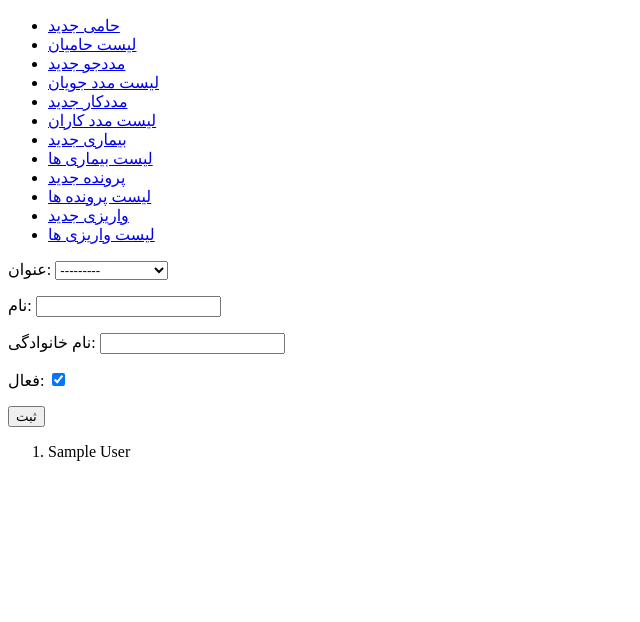
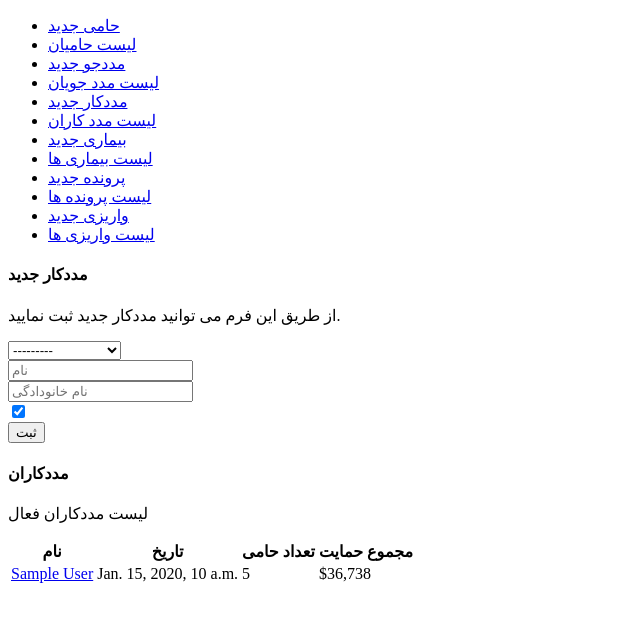
Before and after one commit to b-liva/nk, a Django app: page /caseworker/create/ in a window 1280 px wide. Shown: the top 622 px of the page, without its empty margins (0-640 px from the left). Run offline with Django 3.2, Linux system fonts and the light colour scheme; tables that the repository leaves empty hold one stand-in row (values such as "Sample post").

Commit message:
implementing form and crud for caseworker

```diff
--- a/caseworker/forms.py
+++ b/caseworker/forms.py
@@ -14,3 +14,24 @@ class CaseWorkerModelForm(forms.ModelForm):
             'last_name': 'نام خانوادگی',
             'is_active': 'فعال',
         }
+
+
+        widgets = {
+            'gender': forms.Select(attrs={
+                'class': 'form-control',
+
+            }),
+            'first_name': forms.TextInput(attrs={
+                'class': 'form-control',
+                'placeholder': 'نام',
+
+            }),
+            'last_name': forms.TextInput(attrs={
+                'class': 'form-control',
+                'placeholder': 'نام خانودادگی',
+            }),
+            'is_active': forms.CheckboxInput(attrs={
+                'class': 'form-control',
+                'placeholder': 'فعال',
+            }),
+        }
--- a/caseworker/templates/caseworker/edit_or_create.html
+++ b/caseworker/templates/caseworker/edit_or_create.html
@@ -1,15 +1,45 @@
 {% extends 'core/page_elements/base.html' %}
 {% block content %}
-    <form method="POST">
-        {% csrf_token %}
-        {{ form.as_p }}
-        <button type="submit">ثبت</button>
-    </form>
-    <div>
-        <ol>
-            {% for cw in caseworkers %}
-                <li>{{ cw.first_name }} {{ cw.last_name }}</li>
-            {% endfor %}
-        </ol>
+    <div class="col-md-12">
+        <div class="card">
+            <div class="card-header card-header-primary">
+                <h4 class="card-title">مددکار جدید</h4>
+                <p class="card-category">از طریق این فرم می توانید مددکار جدید ثبت نمایید.</p>
+            </div>
+            <div class="card-body">
+                <form method="POST">
+                    {% csrf_token %}
+                    <div class="row">
+                        <div class="col-md-2">
+                            {{ form.gender }}
+                        </div>
+                        <div class="col-md-4">
+                            <div class="form-group">
+                                {#                                <label class="bmd-label-floating">نام</label>#}
+                                {{ form.first_name }}
+                            </div>
+                        </div>
+                        <div class="col-md-4">
+                            <div class="form-group">
+                                {#                                <label class="bmd-label-floating">Username</label>#}
+                                {{ form.last_name }}
+                            </div>
+                        </div>
+                        <div class="col-md-2">
+                            <div class="form-group">
+                                {#                                <label class="bmd-label-floating">Username</label>#}
+                                {{ form.is_active }}
+                            </div>
+                        </div>
+                    </div>
+
+                    <button type="submit" class="btn btn-primary pull-right">ثبت</button>
+                    <div class="clearfix"></div>
+                </form>
+            </div>
+        </div>
+    </div>
+    <div class="row">
+    {% include 'caseworker/table.html' with caseworkers=caseworkers %}
     </div>
 {% endblock %}
--- /dev/null
+++ b/caseworker/templates/caseworker/table.html
@@ -0,0 +1,46 @@
+<div class="col-md-12">
+    <div class="card">
+            <div class="card-header card-header-primary">
+                <h4 class="card-title ">مددکاران</h4>
+                <p class="card-category"> لیست مددکاران فعال</p>
+            </div>
+            <div class="card-body">
+                <div class="table-responsive">
+                    <table class="table">
+                        <thead class=" text-primary">
+                        <th>
+                            نام
+                        </th>
+                        <th>
+                            تاریخ
+                        </th>
+                        <th>
+                            تعداد حامی
+                        </th>
+                        <th>
+                            مجموع حمایت
+                        </th>
+                        </thead>
+                        <tbody>
+                        {% for cw in caseworkers %}
+                            <tr>
+                                <td>
+                                    <a href="{% url 'caseworker:details' cw_pk=cw.pk %}">{{ cw.first_name }} {{ cw.last_name }}</a>
+                                </td>
+                                <td>
+                                    {{ cw.created }}
+                                </td>
+                                <td>
+                                    5
+                                </td>
+                                <td class="text-primary">
+                                    $36,738
+                                </td>
+                            </tr>
+                        {% endfor %}
+                        </tbody>
+                    </table>
+                </div>
+            </div>
+        </div>
+</div>
```
Also changed, not shown: caseworker/templates/caseworker/index.html (+1 -7 lines).
